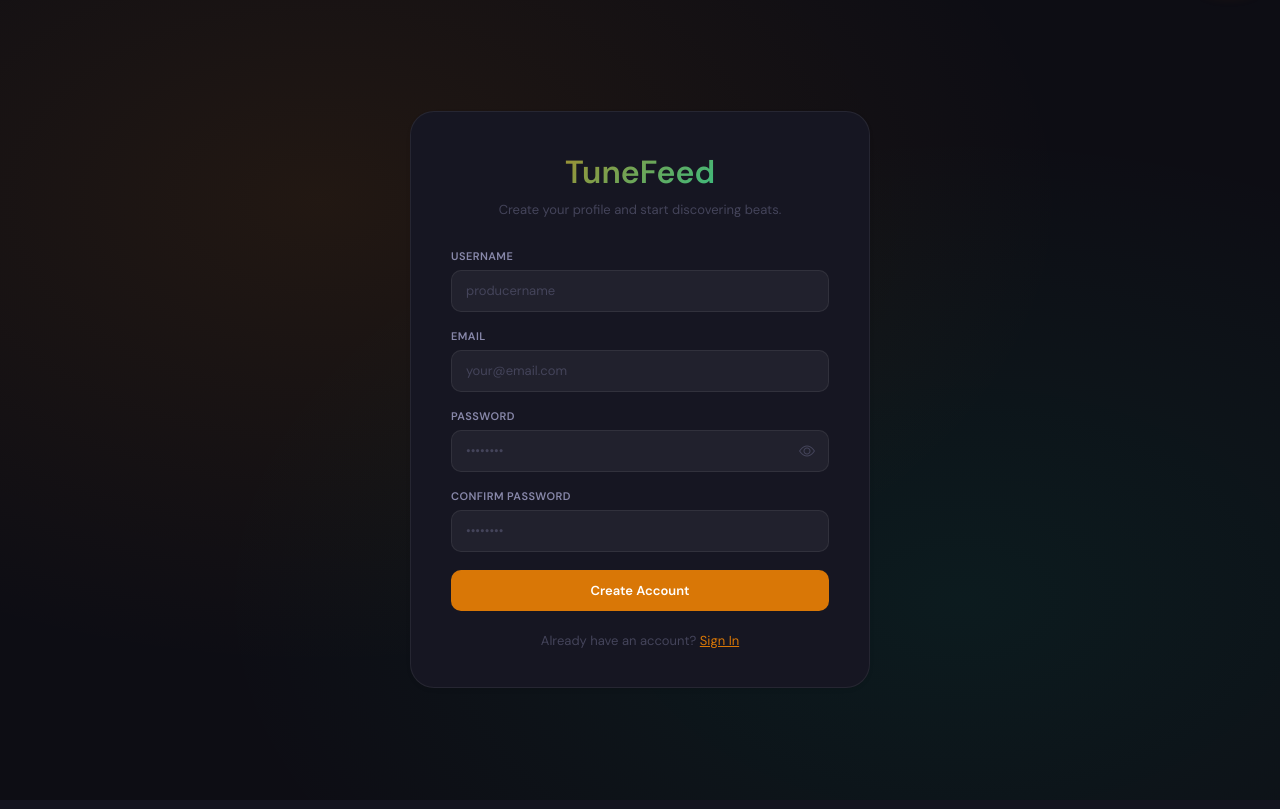
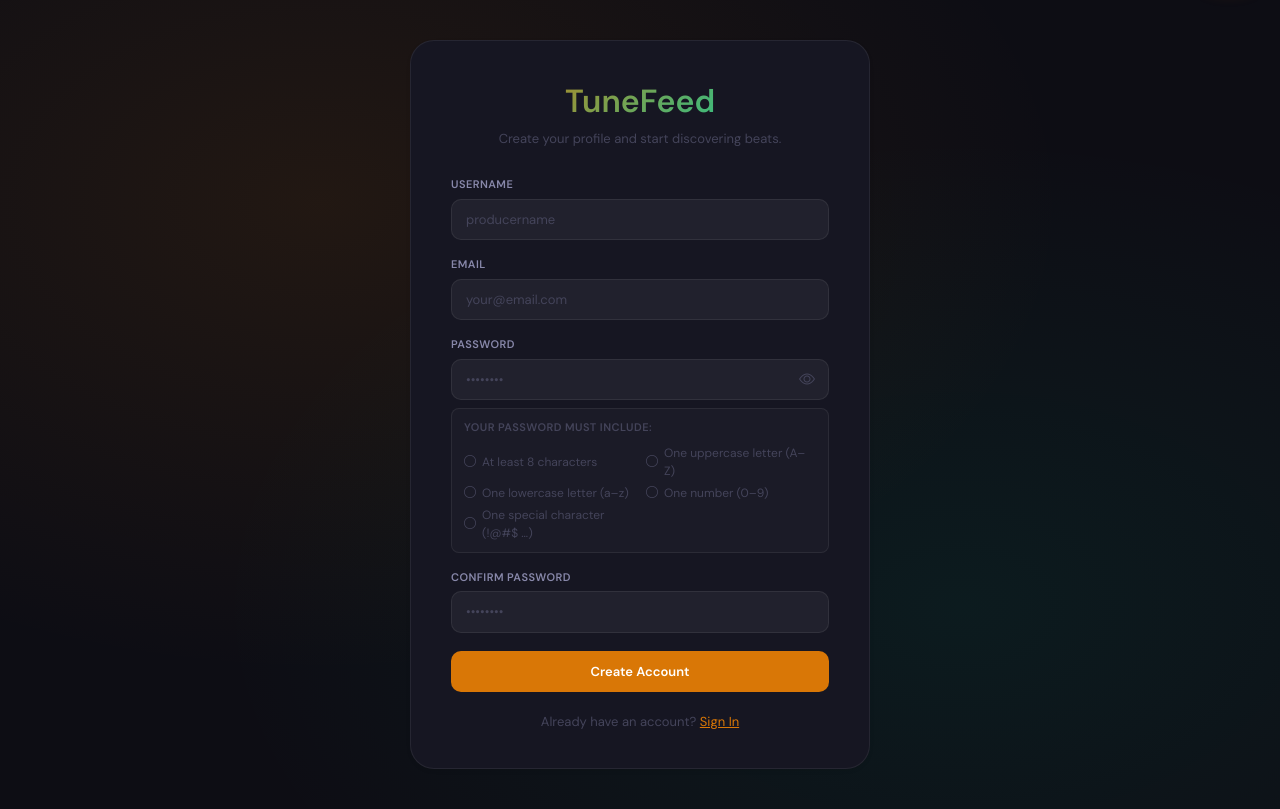
Before and after one commit to seosy218-ops/CITS-3403-Project, a Flask app: page /register in a window 1280 px wide. Shown: the part 67-876 px from the top of the page. Before the commit the page ends 755 px from the top, so only its background shows below. Run offline with Flask 3, Linux system fonts and the light colour scheme.

Commit message:
feat(auth): enforce password complexity and persist registrations
- Add SignupForm validators: 8–128 char password with mixed case,
  digit, and special character; username pattern restricted to letters,
  digits, underscore, or dot starting with a letter.
- Surface server-side validation errors as flash messages so users see
  the specific rule that failed when JS validation is bypassed.
- Wrap the register-route commit in try/except IntegrityError to handle
  the race between the duplicate lookup and INSERT.
- Register template: HTML5 pattern/minlength hints, autocomplete
  attributes, and a live requirement checklist that turns each rule
  green ✓ when satisfied or amber ✗ once the user has typed but the
  rule is still unmet. Inline mismatch hint under confirm-password.
- JS: setCustomValidity blocks submission until every password rule
  passes, mirroring the server-side regex set exactly.
- Update auth tests to use compliant passwords plus a new case that
  asserts weak passwords are rejected and the saved user has a hashed
  (not plaintext) password.

Co-Authored-By: Claude Opus 4.7 <noreply@anthropic.com>

```diff
--- a/app/forms.py
+++ b/app/forms.py
@@ -1,19 +1,49 @@
 """WTForms definitions for auth, profile, search, and beat upload flows."""
+
+import re
 
 from flask_wtf import FlaskForm
 from wtforms import BooleanField, FloatField, IntegerField, StringField, PasswordField, SubmitField, SelectField, TextAreaField
-from wtforms.validators import DataRequired, Email, EqualTo, Length, NumberRange, Optional
+from wtforms.validators import DataRequired, Email, EqualTo, Length, NumberRange, Optional, Regexp, ValidationError
+
+
+# Mainstream password rules: 8–128 chars, mixed case, digit, special char.
+PASSWORD_SPECIAL_CHARS = r"!@#$%^&*()\-_=+\[\]{};:'\",.<>/?\\|`~"
+_PASSWORD_SPECIAL_RE = re.compile(f'[{PASSWORD_SPECIAL_CHARS}]')
 
 
 class SignupForm(FlaskForm):
     """Registration form for new accounts."""
-    username = StringField('Username', validators=[DataRequired(), Length(min=3, max=64)])
+    username = StringField('Username', validators=[
+        DataRequired(),
+        Length(min=3, max=32, message='Username must be 3–32 characters.'),
+        Regexp(
+            r'^[A-Za-z][A-Za-z0-9_.]*$',
+            message='Username must start with a letter and contain only letters, digits, underscores, or dots.',
+        ),
+    ])
     email    = StringField('Email',    validators=[DataRequired(), Email(), Length(max=120)])
-    password = PasswordField('Password', validators=[DataRequired(), Length(min=6)])
+    password = PasswordField('Password', validators=[
+        DataRequired(),
+        Length(min=8, max=128, message='Password must be 8–128 characters.'),
+    ])
     confirm_password = PasswordField('Confirm Password', validators=[
-        DataRequired(), EqualTo('password', message='Passwords must match')
+        DataRequired(), EqualTo('password', message='Passwords must match.')
     ])
     submit = SubmitField('Create Account')
+
+    def validate_password(self, field):
+        pw = field.data or ''
+        if not re.search(r'[A-Z]', pw):
+            raise ValidationError('Password must contain at least one uppercase letter.')
+        if not re.search(r'[a-z]', pw):
+            raise ValidationError('Password must contain at least one lowercase letter.')
+        if not re.search(r'\d', pw):
+            raise ValidationError('Password must contain at least one number.')
+        if not _PASSWORD_SPECIAL_RE.search(pw):
+            raise ValidationError('Password must contain at least one special character (e.g. !@#$%).')
+        if re.search(r'\s', pw):
+            raise ValidationError('Password must not contain spaces.')
 
 
 class LoginForm(FlaskForm):
--- a/app/routes.py
+++ b/app/routes.py
@@ -8,6 +8,7 @@ logger = logging.getLogger(__name__)
 
 from flask import Blueprint, render_template, redirect, url_for, flash, request, current_app
 from flask_login import login_user, logout_user, login_required, current_user
+from sqlalchemy.exc import IntegrityError
 from app.forms import SignupForm, LoginForm, UploadBeatForm, EditProfileForm
 from app.models import db, User, Beat, Like, saved_beats, follows
 from app.services.feed_service import get_feed_beats
@@ -97,19 +98,37 @@ def register():
         return redirect(url_for('main.feed'))
     form = SignupForm()
     if form.validate_on_submit():
-        if User.query.filter_by(username=form.username.data).first():
+        username = form.username.data.strip()
+        email = form.email.data.strip().lower()
+        if User.query.filter_by(username=username).first():
             flash('Username already taken.', 'danger')
             return render_template('auth/register.html', form=form)
-        if User.query.filter_by(email=form.email.data).first():
+        if User.query.filter_by(email=email).first():
             flash('Email already registered.', 'danger')
             return render_template('auth/register.html', form=form)
-        avatar_url = _random_avataaars_avatar_url()
-        user = User(username=form.username.data, email=form.email.data, avatar_url=avatar_url)
+        user = User(
+            username=username,
+            email=email,
+            avatar_url=_random_avataaars_avatar_url(),
+        )
         user.set_password(form.password.data)
         db.session.add(user)
-        db.session.commit()
+        try:
+            db.session.commit()
+        except IntegrityError:
+            # Race: another request claimed the same username/email between
+            # the lookup above and this commit. Fall back to a friendly message.
+            db.session.rollback()
+            flash('Username or email already registered.', 'danger')
+            return render_template('auth/register.html', form=form)
         flash('Account created. Welcome to TuneFeed!', 'success')
         return redirect(url_for('main.login'))
+    if form.errors:
+        # Surface server-side validation errors (password rules, username pattern, etc.)
+        # so the user sees why submission was rejected when JS validation is bypassed.
+        for field_name, errors in form.errors.items():
+            for error in errors:
+                flash(error, 'danger')
     return render_template('auth/register.html', form=form)
 
 
--- a/app/static/css/auth-login.css
+++ b/app/static/css/auth-login.css
@@ -248,3 +248,70 @@
   border-color: rgba(245, 158, 11, 0.45);
   box-shadow: 0 0 0 3px rgba(245, 158, 11, 0.10);
 }
+
+/* ── Password requirement checklist ─────────────────────────
+   Live indicator shown under the register-page password field.
+   Each rule turns green and switches to a filled check icon
+   once it's satisfied (toggled by .met from auth-login.js).
+   ─────────────────────────────────────────────────────────── */
+.password-requirements {
+  list-style: none;
+  margin: 8px 0 0;
+  padding: 10px 12px;
+  background: rgba(255, 255, 255, 0.025);
+  border: 1px solid var(--ts-border);
+  border-radius: 8px;
+  font-size: 12px;
+  display: grid;
+  grid-template-columns: 1fr 1fr;
+  gap: 4px 12px;
+}
+.password-requirements li {
+  display: flex;
+  align-items: center;
+  gap: 6px;
+  color: var(--ts-text-muted);
+  transition: color 0.15s;
+}
+.password-requirements li i {
+  font-size: 12px;
+  line-height: 1;
+  color: var(--ts-text-muted);
+  transition: color 0.15s;
+}
+.password-requirements li.met,
+.password-requirements li.met i {
+  color: var(--ts-teal, #00d4aa);
+}
+/* Active rejection: user has typed but this rule isn't satisfied yet */
+.password-requirements li.unmet,
+.password-requirements li.unmet i {
+  color: var(--ts-orange-light, #fbbf24);
+}
+
+/* Optional header row inside the requirements list */
+.password-requirements-title {
+  grid-column: 1 / -1;
+  font-size: 11px;
+  font-weight: 600;
+  letter-spacing: 0.04em;
+  text-transform: uppercase;
+  color: var(--ts-text-muted);
+  margin: 0 0 4px;
+}
+
+/* Inline confirm-password mismatch hint — shown only when JS adds .show */
+.password-mismatch-hint {
+  display: none;
+  margin-top: 6px;
+  font-size: 12px;
+  font-weight: 500;
+  color: var(--ts-orange-light, #fbbf24);
+}
+.password-mismatch-hint.show { display: flex; align-items: center; gap: 6px; }
+.password-mismatch-hint i { font-size: 12px; }
+
+/* Single-column layout on narrow viewports */
+@media (max-width: 380px) {
+  .password-requirements { grid-template-columns: 1fr; }
+}
--- a/app/static/js/auth-login.js
+++ b/app/static/js/auth-login.js
@@ -100,4 +100,78 @@ document.addEventListener("DOMContentLoaded", () => {
     });
   });
 
+  /* ── 5. Password requirement live feedback (register page) ──
+     Mirrors the server-side rules in app/forms.py:SignupForm so
+     the user gets instant feedback as they type. The submit
+     handler relies on setCustomValidity() to keep the password
+     fields invalid until every rule is satisfied — without this,
+     `required minlength="8"` alone would let weak passwords pass
+     the client-side check and only fail at the server.
+     ─────────────────────────────────────────────────────────── */
+  const passwordInput = document.getElementById("password");
+  const confirmInput  = document.getElementById("confirm_password");
+  const requirementList = document.getElementById("password-help");
+
+  if (passwordInput && requirementList) {
+    // Must match the special-character set in app/forms.py
+    const SPECIAL_RE = /[!@#$%^&*()\-_=+\[\]{};:'",.<>/?\\|`~]/;
+    const rules = {
+      length:  (v) => v.length >= 8 && v.length <= 128,
+      upper:   (v) => /[A-Z]/.test(v),
+      lower:   (v) => /[a-z]/.test(v),
+      digit:   (v) => /\d/.test(v),
+      special: (v) => SPECIAL_RE.test(v),
+    };
+
+    const items = requirementList.querySelectorAll("li[data-rule]");
+
+    // Tri-state per rule: neutral (empty input), met (green check), unmet (amber ✗).
+    // The unmet state only appears once the user has typed something, so the
+    // unfocused empty form doesn't look like a wall of errors.
+    function evaluatePassword() {
+      const value = passwordInput.value;
+      const hasInput = value !== "";
+      let allMet = true;
+
+      items.forEach((li) => {
+        const rule = li.dataset.rule;
+        const met = rules[rule] ? rules[rule](value) : false;
+        li.classList.toggle("met", met);
+        li.classList.toggle("unmet", hasInput && !met);
+        const icon = li.querySelector("i");
+        if (icon) {
+          icon.classList.toggle("bi-check-circle-fill", met);
+          icon.classList.toggle("bi-x-circle-fill", hasInput && !met);
+          icon.classList.toggle("bi-circle", !hasInput || (!met && !hasInput));
+        }
+        if (!met) allMet = false;
+      });
+
+      // Block native submit until every rule is satisfied. Empty value is
+      // left to `required` so the unfocused empty state stays clean.
+      passwordInput.setCustomValidity(
+        !hasInput || allMet ? "" : "Password does not meet all requirements."
+      );
+
+      // Re-validate the confirm field whenever the source changes
+      if (confirmInput) checkPasswordMatch();
+    }
+
+    function checkPasswordMatch() {
+      if (!confirmInput) return;
+      const mismatch = confirmInput.value !== "" &&
+                       confirmInput.value !== passwordInput.value;
+      confirmInput.setCustomValidity(mismatch ? "Passwords do not match." : "");
+      // Inline mismatch hint sibling to the input
+      const hint = document.getElementById("confirm-password-hint");
+      if (hint) hint.classList.toggle("show", mismatch);
+    }
+
+    passwordInput.addEventListener("input", evaluatePassword);
+    if (confirmInput) confirmInput.addEventListener("input", checkPasswordMatch);
+
+    // Initial paint in case the browser autofills the password field
+    evaluatePassword();
+  }
+
 });
--- a/app/templates/auth/register.html
+++ b/app/templates/auth/register.html
@@ -34,15 +34,22 @@
         {# value re-populates after a failed submission (e.g. username already taken) #}
         <input id="username" name="username" type="text" class="ts-input"
                placeholder="producername" value="{{ form.username.data or '' }}"
-               required minlength="3" maxlength="64" aria-describedby="username-feedback" />
-        <div class="invalid-feedback" id="username-feedback">Please enter a username (3–64 characters).</div>
+               required minlength="3" maxlength="32"
+               pattern="^[A-Za-z][A-Za-z0-9_.]*$"
+               autocomplete="username" autocapitalize="none" spellcheck="false"
+               aria-describedby="username-feedback" />
+        <div class="invalid-feedback" id="username-feedback">
+          Username must be 3–32 characters and start with a letter (letters, digits, _ or . only).
+        </div>
       </div>
 
       <div class="ts-form-group">
         <label class="form-label" for="email">Email</label>
         <input id="email" name="email" type="email" class="ts-input"
                placeholder="your@email.com" value="{{ form.email.data or '' }}"
-               required aria-describedby="email-feedback" />
+               required maxlength="120"
+               autocomplete="email" autocapitalize="none" spellcheck="false"
+               aria-describedby="email-feedback" />
         <div class="invalid-feedback" id="email-feedback">Please enter a valid email address.</div>
       </div>
 
@@ -51,21 +58,40 @@
         {# password-wrapper provides relative positioning for the absolute toggle button #}
         <div class="password-wrapper">
           <input id="password" name="password" type="password" class="ts-input"
-                 placeholder="••••••••" required minlength="6" aria-describedby="password-feedback" />
+                 placeholder="••••••••" required minlength="8" maxlength="128"
+                 autocomplete="new-password"
+                 aria-describedby="password-help password-feedback" />
           {# type="button" prevents accidental form submission when clicking the eye icon #}
           <button type="button" class="password-toggle" aria-label="Toggle password visibility">
             <i class="bi bi-eye"></i>
           </button>
         </div>
-        <div class="invalid-feedback" id="password-feedback">Password must be at least 6 characters.</div>
+        {# Live requirement checklist — JS toggles .met (green ✓) and .unmet (amber ✗) #}
+        <ul id="password-help" class="password-requirements" aria-live="polite">
+          <li class="password-requirements-title">Your password must include:</li>
+          <li data-rule="length"><i class="bi bi-circle"></i><span>At least 8 characters</span></li>
+          <li data-rule="upper"><i class="bi bi-circle"></i><span>One uppercase letter (A–Z)</span></li>
+          <li data-rule="lower"><i class="bi bi-circle"></i><span>One lowercase letter (a–z)</span></li>
+          <li data-rule="digit"><i class="bi bi-circle"></i><span>One number (0–9)</span></li>
+          <li data-rule="special"><i class="bi bi-circle"></i><span>One special character (!@#$ …)</span></li>
+        </ul>
+        <div class="invalid-feedback" id="password-feedback">
+          Password must meet every requirement listed above.
+        </div>
       </div>
 
       <div class="ts-form-group">
         <label class="form-label" for="confirm_password">Confirm Password</label>
         {# WTForms EqualTo validator checks this matches the password field server-side #}
         <input id="confirm_password" name="confirm_password" type="password" class="ts-input"
-               placeholder="••••••••" required aria-describedby="confirm-password-feedback" />
-        <div class="invalid-feedback" id="confirm-password-feedback">Please confirm your password.</div>
+               placeholder="••••••••" required minlength="8" maxlength="128"
+               autocomplete="new-password"
+               aria-describedby="confirm-password-hint confirm-password-feedback" />
+        {# Live mismatch hint — JS adds .show when values diverge #}
+        <div id="confirm-password-hint" class="password-mismatch-hint" aria-live="polite">
+          <i class="bi bi-x-circle-fill"></i><span>Passwords do not match.</span>
+        </div>
+        <div class="invalid-feedback" id="confirm-password-feedback">Passwords must match.</div>
       </div>
 
       <button type="submit" class="btn-ts-primary auth-submit-btn fw-semibold">Create Account</button>
```
Also changed, not shown: tests/test_auth.py (+24 -6 lines).
